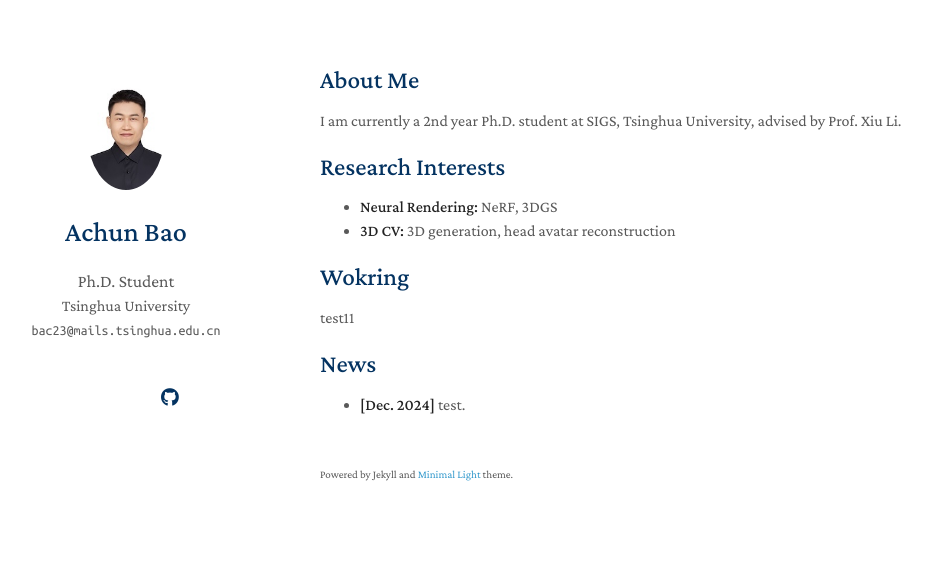
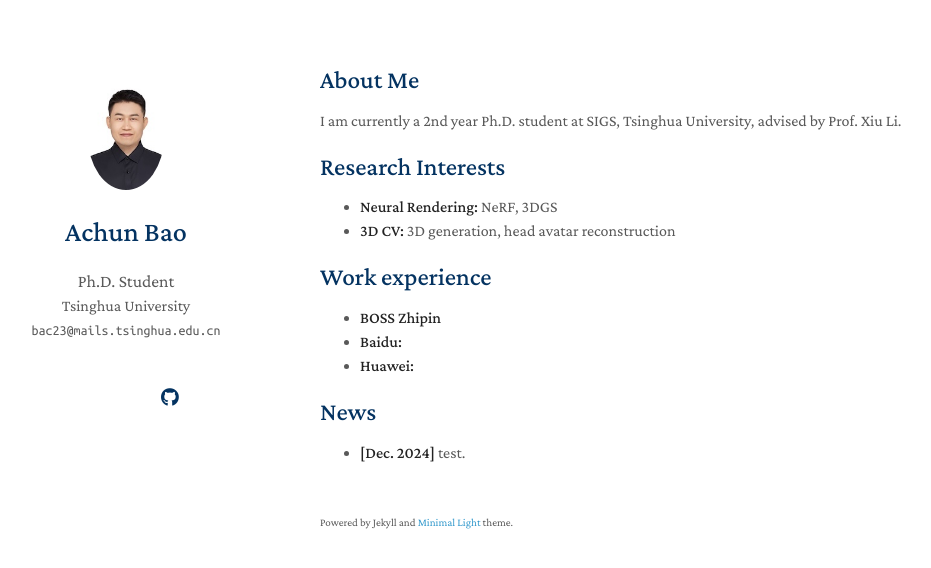
Before and after one commit to baoachun/baoachun.github.io, a Jekyll site: the page built from index.md, in a window 1280 px wide. Shown: the top 568 px of the page, without its empty margins (150-1081 px from the left). Built offline with Jekyll 4.4.1, drawn with Linux system fonts in a browser that asks for light colours; a style sheet for code colours, icons or effects is not loaded; our own code applies the rules of GitHub Pages for plain Markdown files.

Commit message:
update files

```diff
--- a/index.md
+++ b/index.md
@@ -11,9 +11,11 @@ I am currently a 2nd year Ph.D. student at SIGS, Tsinghua University, advised by
 - **Neural Rendering:** NeRF, 3DGS
 - **3D CV:** 3D generation, head avatar reconstruction
 
-## Wokring
+## Work experience
 
-test11
+- **BOSS Zhipin**
+- **Baidu:**
+- **Huawei:**
 
 ## News
 
```
